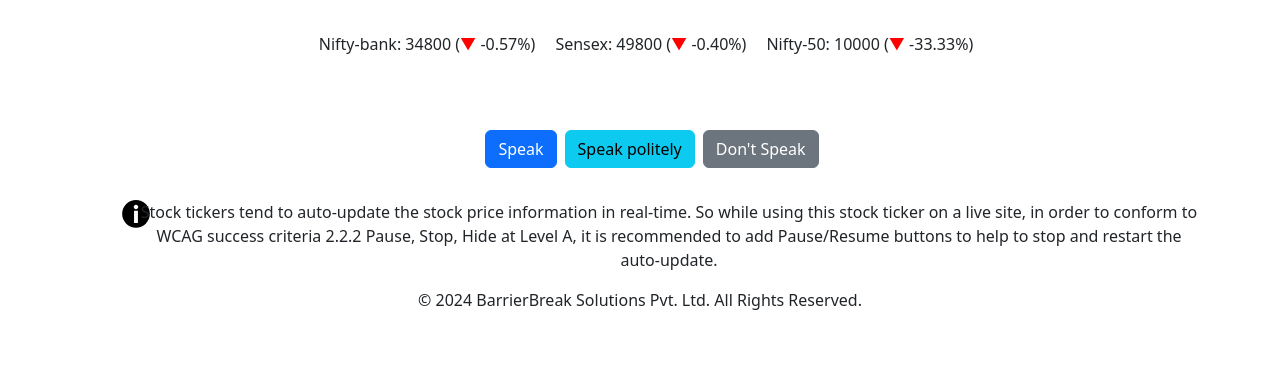
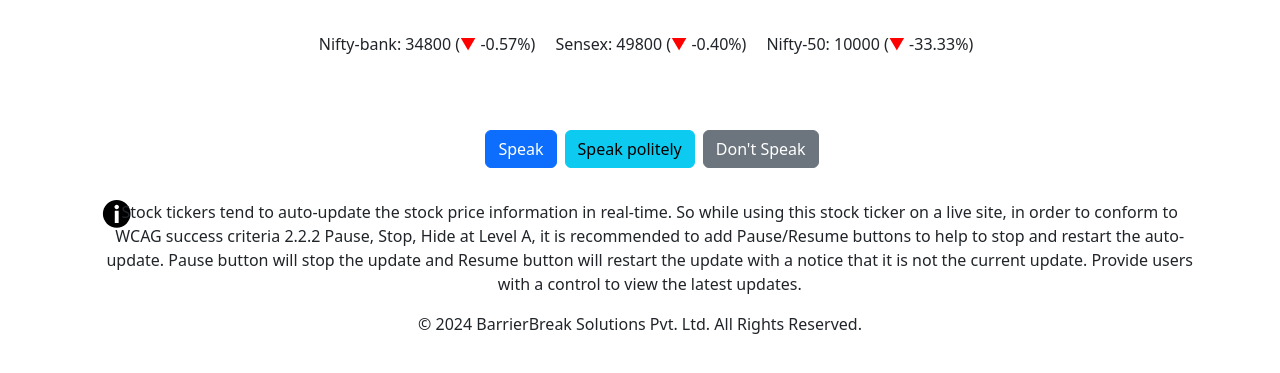
Before and after one commit to BarrierBreak/Accessible-Stock-Ticker, a Flask app: page / in a window 1280 px wide. Shown: the part 250-623 px from the top of the page. Run offline with Flask 3, Linux system fonts and the light colour scheme.

Commit message:
Info id updated

```diff
--- a/templates/index.html
+++ b/templates/index.html
@@ -134,6 +134,7 @@
             </svg>
             <p>
                 Stock tickers tend to auto-update the stock price information in real-time. So while using this stock ticker on a live site, in order to conform to WCAG success criteria 2.2.2 Pause, Stop, Hide at Level A, it is recommended to add Pause/Resume buttons to help to stop and restart the auto-update.
+                Pause button will stop the update and Resume button will restart the update with a notice that it is not the current update. Provide users with a control to view the latest updates.
             </p>
 
         </div>
```
